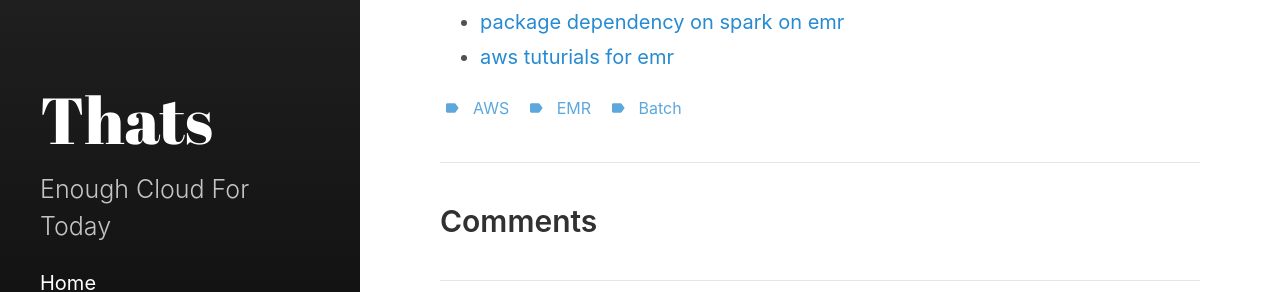
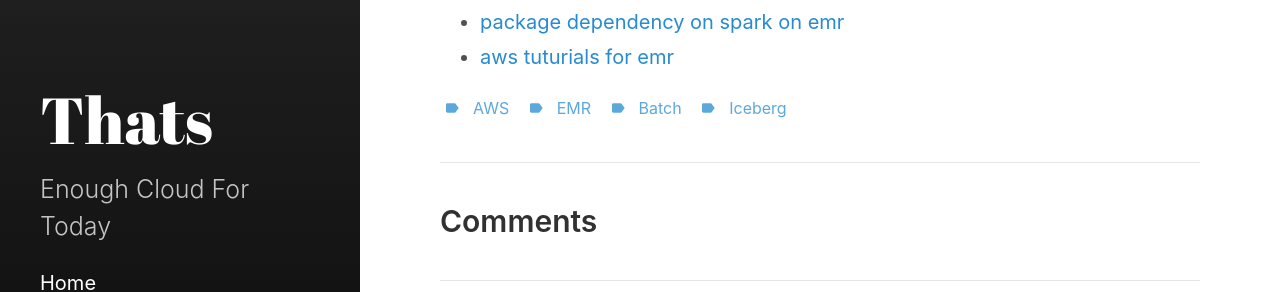
Before and after one commit to farukonder/farukonder.github.io, a Jekyll site: the page built from _posts/2023-09-01-aws-emr-batch.md, in a window 1280 px wide and 900 px high, scrolled down 6467 px. Shown: the part 317-609 px from the top of the window. Built offline with Jekyll 4.4.1, drawn with Linux system fonts in a browser that asks for light colours.

Commit message:
post modify

```diff
--- a/_posts/2023-09-01-aws-emr-batch.md
+++ b/_posts/2023-09-01-aws-emr-batch.md
@@ -8,6 +8,7 @@ tags:
   - AWS
   - EMR
   - Batch
+  - Iceberg
 ---
 
 Data and Streaming using Spark on EMR, ElasticSearch, Iceberg and ..
```
